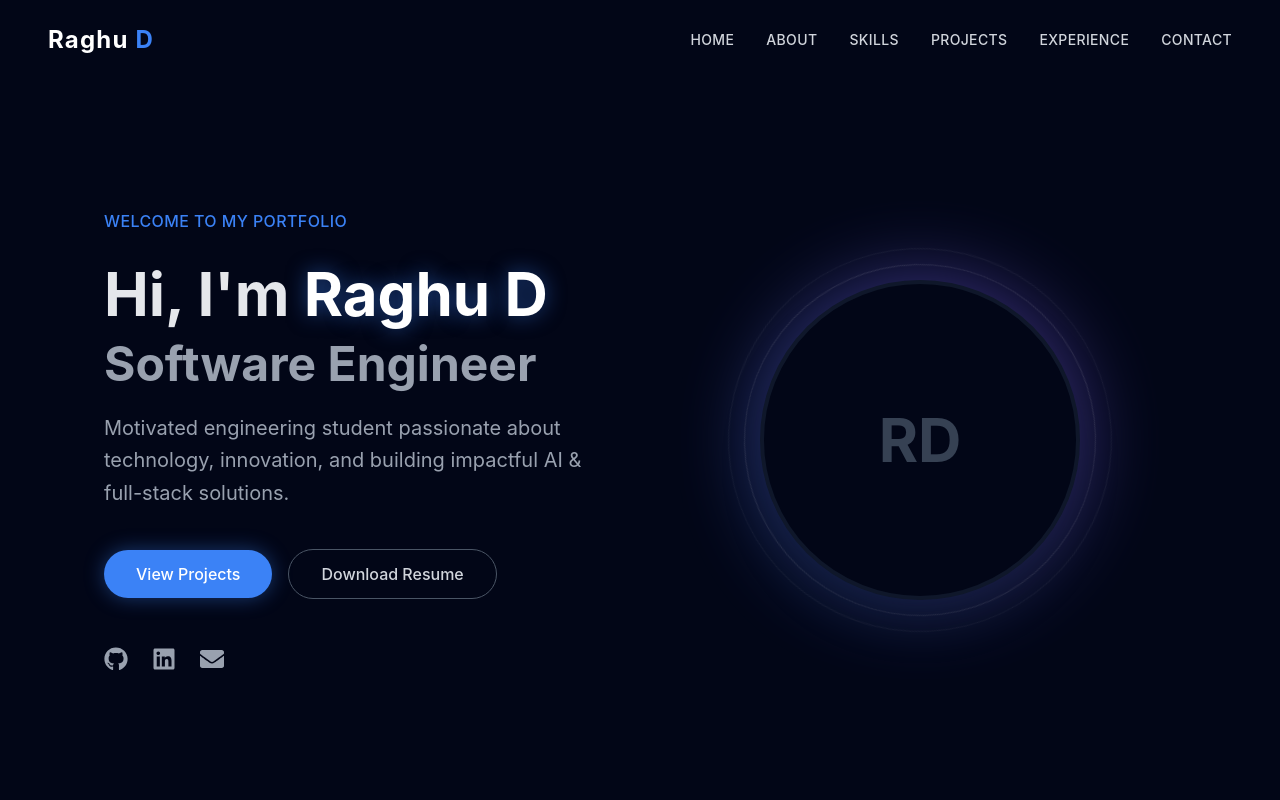
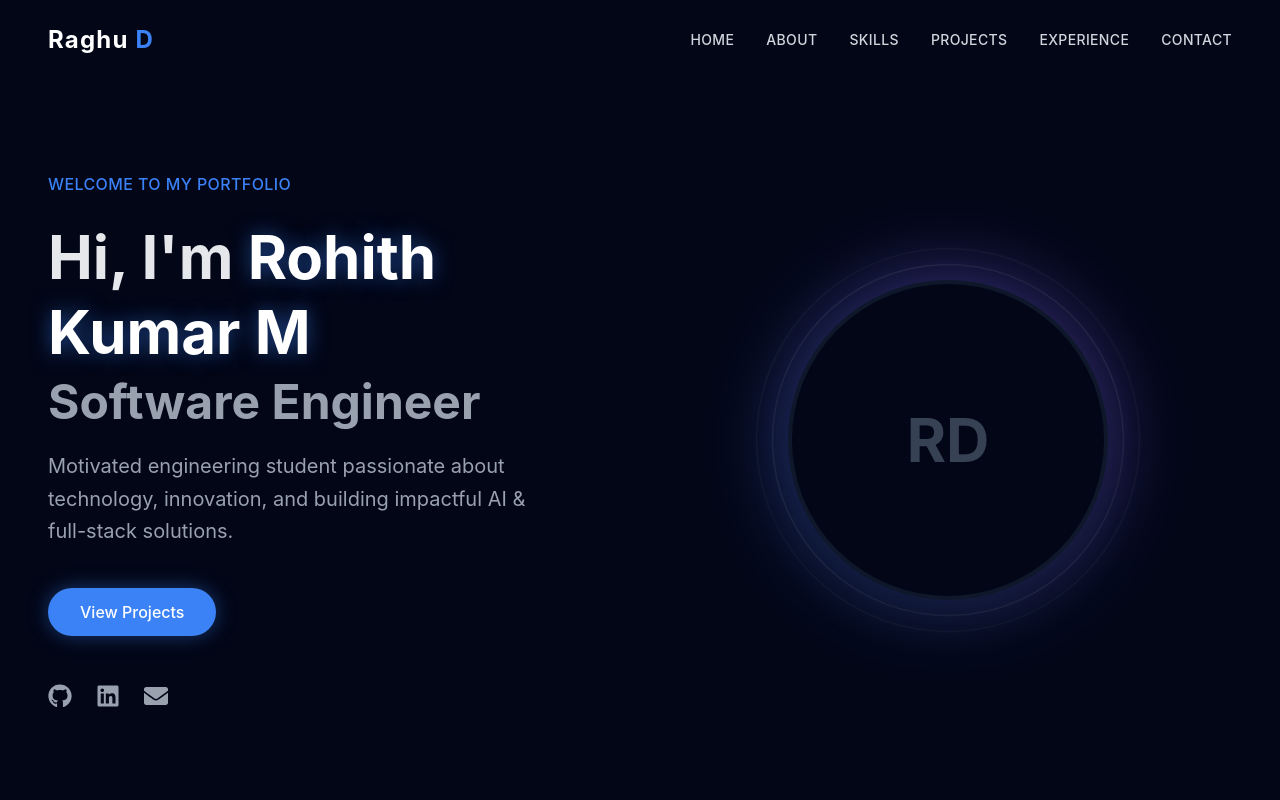
Before and after one commit to Rohithx-07/rohith-kumar-m-portfolio, a React (Vite) app: page / in a window 1280 px wide. Shown: the top 800 px of the page. Built offline with nearby package versions, Linux system fonts and the light colour scheme.

Commit message:
Add files via upload

```diff
--- a/src/sections/Hero.jsx
+++ b/src/sections/Hero.jsx
@@ -24,7 +24,7 @@ const Hero = () => {
                         Welcome to my portfolio
                     </h2>
                     <h1 className="text-4xl md:text-6xl font-bold leading-tight">
-                        Hi, I'm <span className="text-white text-glow">Raghu D</span>
+                        Hi, I'm <span className="text-white text-glow">Rohith Kumar M</span>
                         <br />
                         <span className="text-gray-400 text-3xl md:text-5xl mt-2 block">
                             Software Engineer
@@ -44,19 +44,11 @@ const Hero = () => {
                         >
                             View Projects
                         </Link>
-                        <a
-                            href="/resume.pdf"
-                            target="_blank"
-                            rel="noopener noreferrer"
-                            className="px-8 py-3 border border-gray-600 text-gray-300 font-medium rounded-full hover:bg-white/5 transition-all"
-                        >
-                            Download Resume
-                        </a>
                     </div>
 
                     <div className="flex items-center justify-center md:justify-start gap-6 pt-6">
                         <a
-                            href="https://github.com"
+                            href="https://github.com/Rohithx-07/"
                             target="_blank"
                             rel="noopener noreferrer"
                             className="text-gray-400 hover:text-white transition-colors text-2xl"
@@ -64,7 +56,7 @@ const Hero = () => {
                             <FaGithub />
                         </a>
                         <a
-                            href="https://linkedin.com"
+                            href="https://www.linkedin.com/in/rohith-kumar-m-a043ab2a3/"
                             target="_blank"
                             rel="noopener noreferrer"
                             className="text-gray-400 hover:text-blue-500 transition-colors text-2xl"
```
